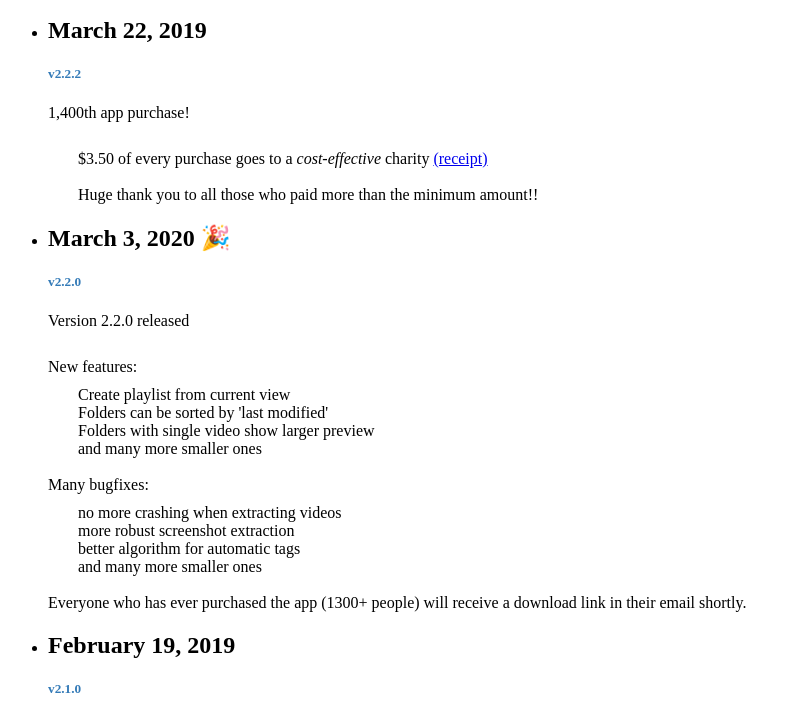
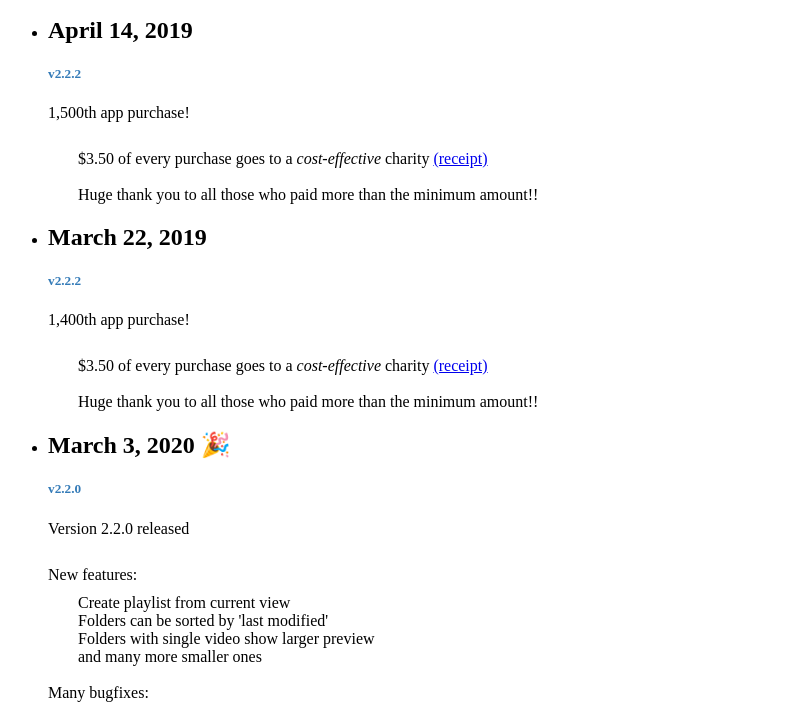
Before and after one commit to BrianQuigley18/video-hub-app-public-website, a website: page blog.html in a window 1280 px wide. Shown: the part 50-759 px from the top of the page, without its empty margins (0-799 px from the left). Drawn offline with Linux system fonts and the light colour scheme.

Commit message:
1,500th purchase

```diff
--- a/blog.html
+++ b/blog.html
@@ -95,6 +95,26 @@
               <div class="row row-bottom-padded-lg">
                 <div class="col-md-6 col-md-offset-3 text-center">
                   <h2 class="fh5co-lead animate-box">Blog / Changelog</h2>
+                </div>
+              </div>
+
+              <div class="row">
+                <div class="col-md-8 col-md-offset-2">
+                  <ul class="fh5co-faq-list">
+                    <li class="animate-box">
+                      <h2>April 14, 2019</h2>
+                      <h5 class="soon">v2.2.2</h5>
+
+                      <span class="head">1,500th app purchase!</span>
+                      <br>
+                      <span class="line">$3.50 of every purchase goes to a <em>cost-effective</em> charity <a
+                          href="https://www.againstmalaria.com/MyNets.aspx?DonationID=574157">(receipt)</a></span>
+                      <br>
+                      <span class="line">Huge thank you to all those who paid more than the minimum amount!</a>!
+                      </span>
+
+                    </li>
+                  </ul>
                 </div>
               </div>
 
```
